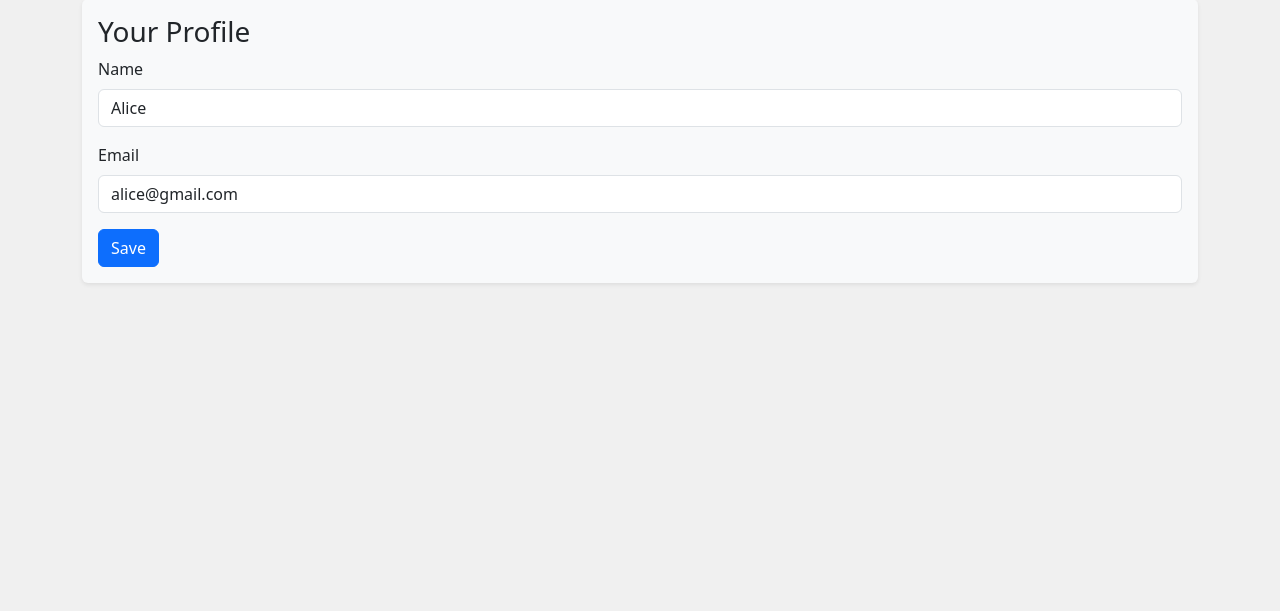
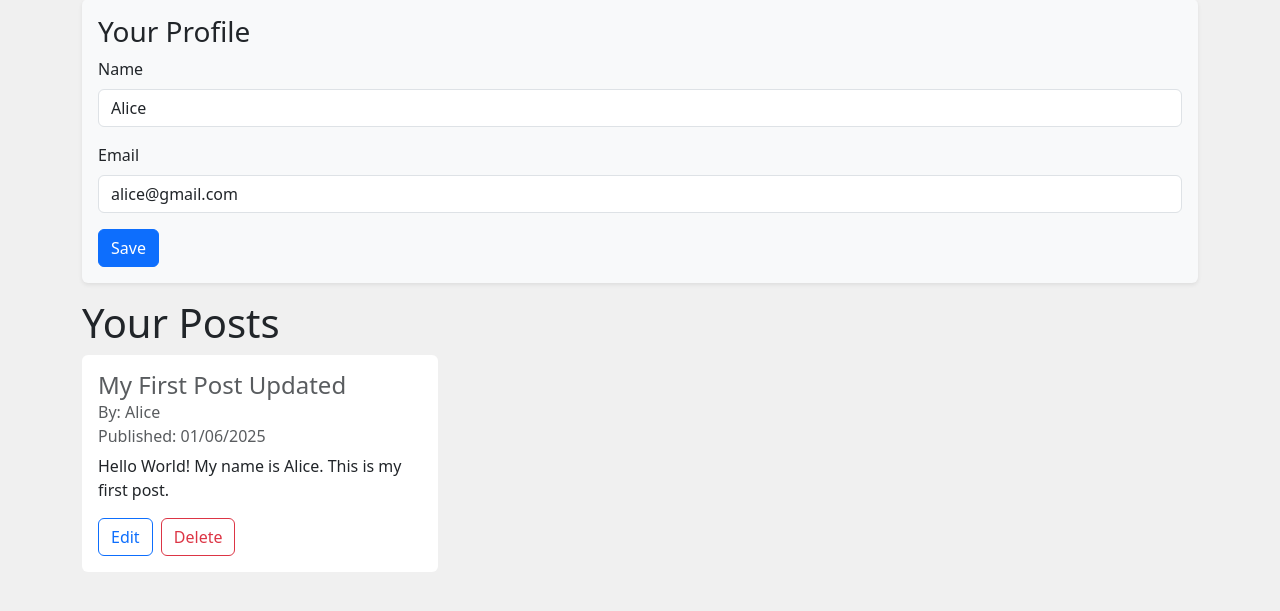
Before and after one commit to hungpb13/flask_blog, a Flask app: page /profile in a window 1280 px wide. Shown: the part 129-740 px from the top of the page. Run offline with Flask 3, Linux system fonts and the light colour scheme; a user stored in the database is signed in.

Commit message:
Only Allow Author To Edit and Delete Their Posts

```diff
--- a/app/routes.py
+++ b/app/routes.py
@@ -21,6 +21,7 @@ def profile():
     form = UserForm()
     id = current_user.id
     user = User.query.get_or_404(id)
+    posts = Post.query.filter_by(user_id=user.id).order_by(Post.created_at).all()
 
     if request.method == "POST":
         user.name = request.form['name']
@@ -33,7 +34,7 @@ def profile():
         finally:
             return redirect(url_for("main.profile"))
     else:
-        return render_template("profile.html", form=form)
+        return render_template("profile.html", form=form, posts=posts)
 
 
 # List Users
@@ -191,7 +192,7 @@ def add_post():
 
             flash("Add new post successfully!")
 
-            return redirect(url_for("main.index"))
+            return redirect(url_for("main.profile"))
 
     return render_template("add_post.html", form=form)
 
@@ -204,40 +205,51 @@ def get_post(id):
 
 
 # Edit Post
-@main.route("/post/<int:id>/edit", methods=['GET', 'POST'])
+@main.route("/posts/<int:id>/edit", methods=['GET', 'POST'])
 @login_required
 def edit_post(id):
     form = PostFrom()
     post = Post.query.get_or_404(id)
 
-    if request.method == "POST":
-        post.title = request.form['title']
-        post.content = request.form['content']
-        try:
-            db.session.commit()
-            flash("Update post successfully!")
-            return redirect(url_for("main.get_post", id=post.id))
-        except:
-            flash("Update post failed!")
+    user_id = current_user.id
+
+    if user_id == post.user_id:
+        if request.method == "POST":
+            post.title = request.form['title']
+            post.content = request.form['content']
+            try:
+                db.session.commit()
+                flash("Update post successfully!")
+                return redirect(url_for("main.profile"))
+            except:
+                flash("Update post failed!")
+                return render_template("edit_post.html", form=form, post=post)
+        else:
+            form.content.data = post.content
             return render_template("edit_post.html", form=form, post=post)
     else:
-        form.content.data = post.content
-        return render_template("edit_post.html", form=form, post=post)
+        flash("You aren't authorized to edit that post!")
+        return redirect(url_for("main.index"))
 
 
 # Delete Post
-@main.route("/post/<int:id>/delete")
+@main.route("/posts/<int:id>/delete")
 @login_required
 def delete_post(id):
     post = Post.query.get_or_404(id)
+    user_id = current_user.id
 
-    try:
-        db.session.delete(post)
-        db.session.commit()
-        flash("Delete post successfully!")
-    except:
-        flash("Delete post failed!")
-    finally:
+    if user_id == post.user_id:
+        try:
+            db.session.delete(post)
+            db.session.commit()
+            flash("Delete post successfully!")
+        except:
+            flash("Delete post failed!")
+        finally:
+            return redirect(url_for("main.profile"))
+    else:
+        flash("You aren't authorized to delete that post!")
         return redirect(url_for("main.index"))
 
 
--- a/app/templates/profile.html
+++ b/app/templates/profile.html
@@ -26,4 +26,41 @@ get_flashed_messages() %}
     {{ form.submit(class="btn btn-primary") }}
   </form>
 </div>
-{% endblock %}
+
+{% if posts|length > 0 %}
+<h1>Your Posts</h1>
+<div class="row">
+  {% for post in posts %}
+  <div class="col-sm-6 col-md-4 mb-3">
+    <div class="card h-100 boder border-0">
+      <div class="card-body">
+        <h4 class="card-title">
+          <a
+            href="{{ url_for('main.get_post', id=post.id) }}"
+            class="text-decoration-none text-body-secondary"
+            >{{ post.title|title }}</a
+          >
+        </h4>
+        <h6 class="card-subtitle mb-2 text-body-secondary">
+          By: {{ post.author.name }}
+        </h6>
+        <h6 class="card-subtitle mb-2 text-body-secondary">
+          Published: {{ post.created_at.strftime('%d/%m/%Y') }}
+        </h6>
+        <p class="card-text">{{ post.content }}</p>
+        <a
+          href="{{ url_for('main.edit_post', id=post.id) }}"
+          class="btn btn-outline-primary me-1"
+          >Edit</a
+        >
+        <a
+          href="{{ url_for('main.delete_post', id=post.id) }}"
+          class="btn btn-outline-danger me-2"
+          >Delete</a
+        >
+      </div>
+    </div>
+  </div>
+  {% endfor %}
+</div>
+{% endif %} {% endblock %}
```
Also changed, not shown: app/templates/post.html (+0 -10 lines), instance/database.db.
